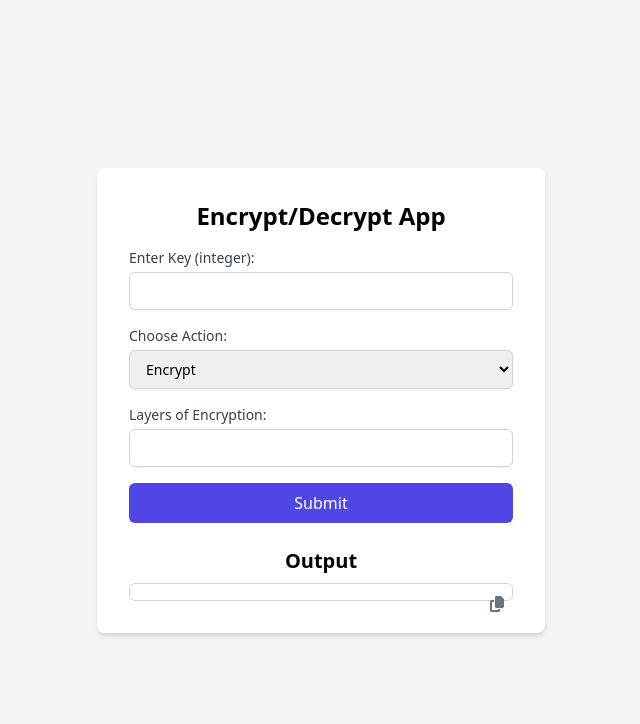
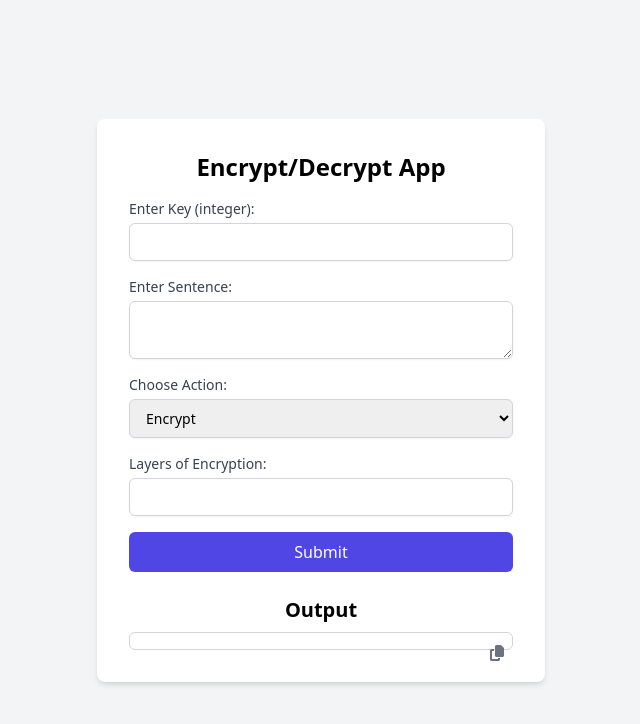
Before and after one commit to work-ham/Enkripsi, a plain HTML site: page index.html in a window 1280 px wide. Shown: the whole page, without its empty margins (319-959 px from the left). Drawn offline with nearby package versions, Linux system fonts and the light colour scheme.

Commit message:
Update index.html

```diff
--- a/index.html
+++ b/index.html
@@ -19,7 +19,11 @@
             <label for="key" class="block text-sm font-medium text-gray-700">Enter Key (integer):</label>
             <input type="number" id="key" class="mt-1 block w-full px-3 py-2 border border-gray-300 rounded-md shadow-sm focus:outline-none focus:ring-indigo-500 focus:border-indigo-500 sm:text-sm" required>
         </div>
-  <div class="mb-4">
+        <div class="mb-4">
+            <label for="sentence" class="block text-sm font-medium text-gray-700">Enter Sentence:</label>
+            <textarea id="sentence" class="mt-1 block w-full px-3 py-2 border border-gray-300 rounded-md shadow-sm focus:outline-none focus:ring-indigo-500 focus:border-indigo-500 sm:text-sm" required></textarea>
+        </div>
+        <div class="mb-4">
             <label for="action" class="block text-sm font-medium text-gray-700">Choose Action:</label>
             <select id="action" class="mt-1 block w-full px-3 py-2 border border-gray-300 rounded-md shadow-sm focus:outline-none focus:ring-indigo-500 focus:border-indigo-500 sm:text-sm">
                 <option value="1">Encrypt</option>
```
